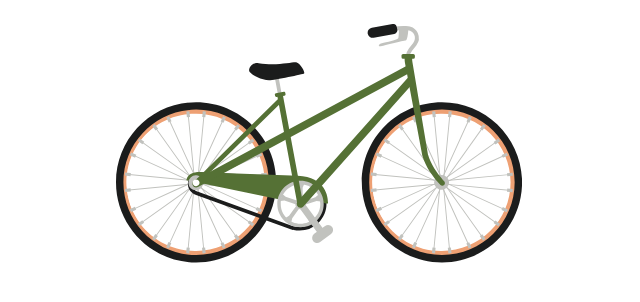
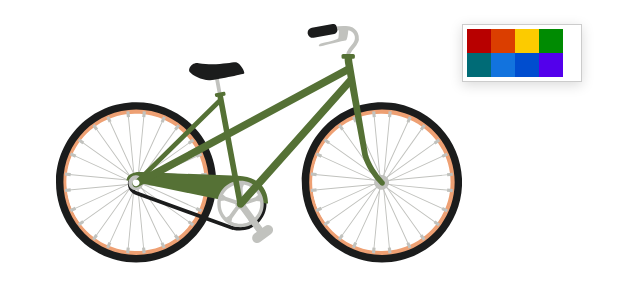
Before and after one commit to RominaMartin/class-bike-progress, a Next.js app: page / in a window 1280 px wide. Shown: the top 302 px of the page, without its empty margins (321-961 px from the left). Built offline with nearby package versions, Linux system fonts and the light colour scheme.

Commit message:
feat: colorPicker component created

```diff
--- /dev/null
+++ b/components/colorPicker/ColorPicker.styled.tsx
@@ -0,0 +1,26 @@
+import styled from "styled-components";
+
+export const Container = styled.div`
+  display: flex;
+  background-color: ${({ theme }) => theme.colors.white};
+  padding: ${({ theme }) => theme.spacings.small1};
+  height: max-content;
+  border: 1px solid rgba(0, 0, 0, 0.2);
+  box-shadow: rgb(0 0 0 / 15%) 0px 3px 12px;
+  width: 110px;
+  flex-wrap: wrap;
+`;
+
+export const Color = styled.div`
+  background-color: ${({ color }) => color};
+  width: ${({ theme }) => theme.spacings.small4};
+  height: ${({ theme }) => theme.spacings.small4};
+  cursor: pointer;
+  position: relative;
+
+  :hover {
+    outline: 2px solid ${({ theme }) => theme.colors.white};
+    box-shadow: rgb(0 0 0 / 25%) 0px 0px 5px 2px;
+    z-index: 2;
+  }
+`;
--- /dev/null
+++ b/components/colorPicker/ColorPicker.tsx
@@ -0,0 +1,44 @@
+import { FC, MouseEvent } from "react";
+import { Color, Container } from "./ColorPicker.styled";
+
+interface Props {
+  colors?: Array<string>;
+  onChange?: (color: string | null) => void;
+  onHover?: (color: string | null) => void;
+}
+
+const defaultColors = [
+  "#B80000",
+  "#DB3E00",
+  "#FCCB00",
+  "#008B02",
+  "#006B76",
+  "#1273DE",
+  "#004DCF",
+  "#5300EB",
+];
+
+const ColorPicker: FC<Props> = ({
+  colors = defaultColors,
+  onChange = () => {},
+  onHover = () => {},
+}) => {
+  const handleClick = (e: MouseEvent<HTMLDivElement>) => {
+    const color = e.currentTarget.getAttribute("color");
+    onChange(color);
+  };
+  const handleHover = (e: MouseEvent<HTMLDivElement>) => {
+    const color = e.currentTarget.getAttribute("color");
+    onHover(color);
+  };
+
+  return (
+    <Container>
+      {colors.map((color) => (
+        <Color color={color} onClick={handleClick} onMouseOver={handleHover} />
+      ))}
+    </Container>
+  );
+};
+
+export default ColorPicker;
--- a/pages/index.tsx
+++ b/pages/index.tsx
@@ -2,6 +2,7 @@ import type { NextPage } from "next";
 import Head from "next/head";
 import { Preview } from "styles/Home";
 import Bike from "../components/bike/Bike";
+import ColorPicker from "../components/colorPicker/ColorPicker";
 
 const Home: NextPage = () => {
   return (
@@ -17,6 +18,7 @@ const Home: NextPage = () => {
 
       <Preview>
         <Bike />
+        <ColorPicker />
       </Preview>
       <div></div>
     </div>
```
